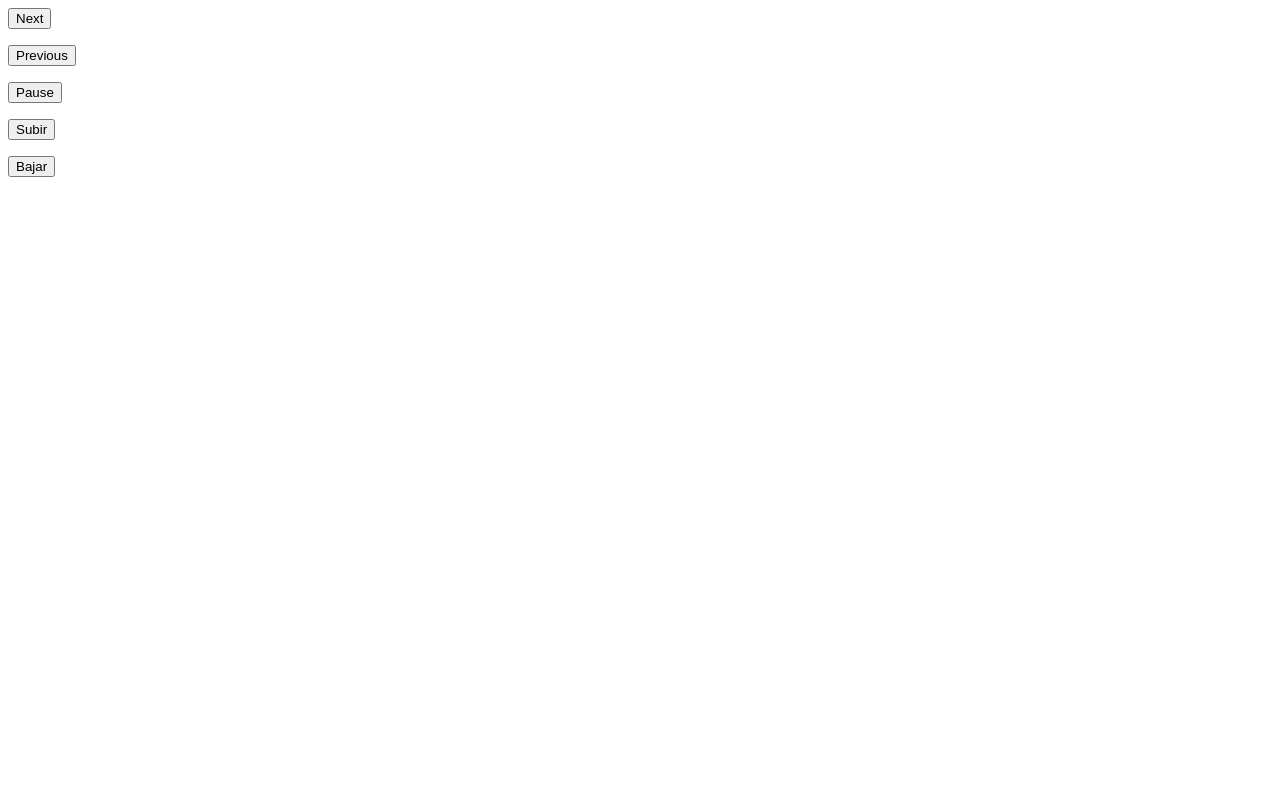
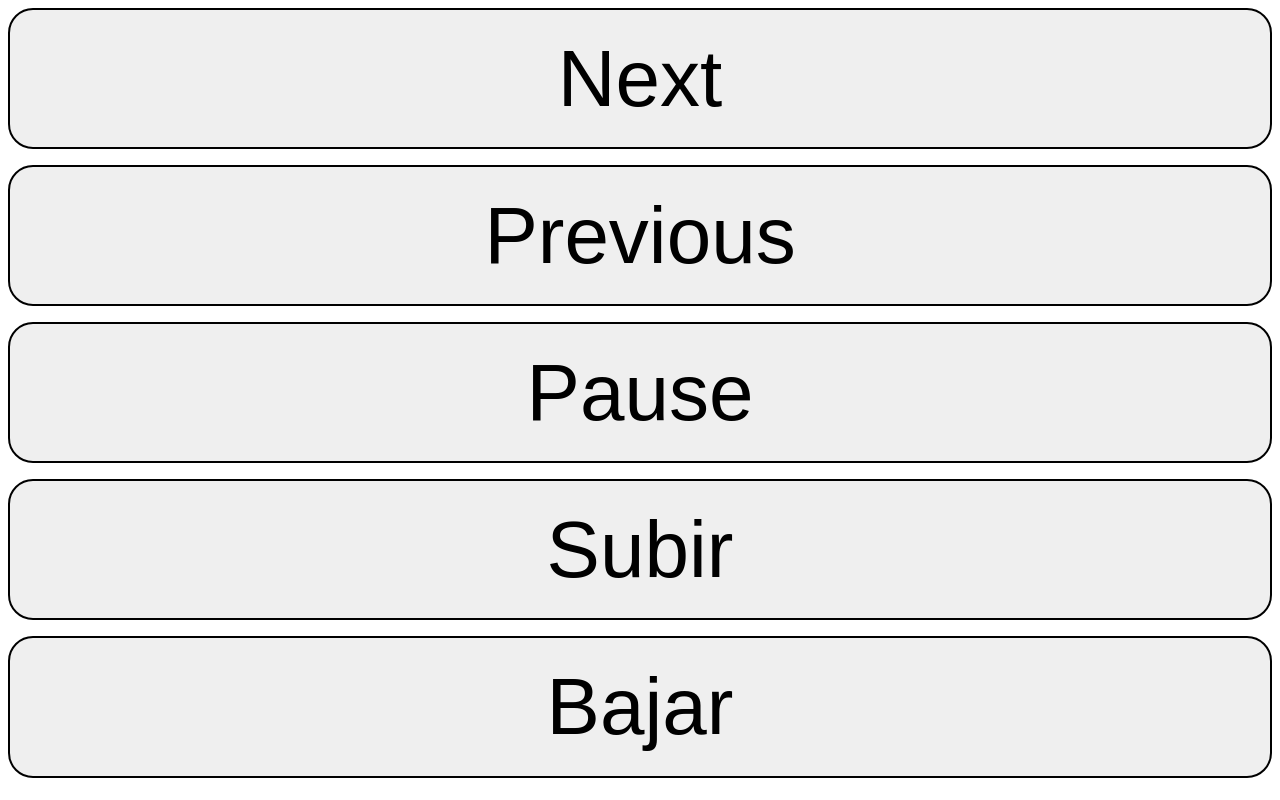
Before and after one commit to alej0varas/webcmd, a Python web app: template templates/mlaunchwebcmd.html in a window 1280 px wide. Run offline with Jinja, Linux system fonts and the light colour scheme; the template is opened without the code that fills it, so the values that code supplies are empty.

Commit message:
Adds style to input tags on mlaunch mod, make bigger buttons

```diff
--- a/templates/mlaunchwebcmd.html
+++ b/templates/mlaunchwebcmd.html
@@ -1,8 +1,17 @@
 <html>
-<body onload="load()">
-<head>
+<body>
 
-<div>
+<style type="text/css">
+input {
+  width: 100%;
+  height: 18%;
+  font-size: 5em;
+  border: 2px solid;
+  border-radius: 25px;
+}
+</style>
+
+<div style="width: 100%; height: 100%;">
 
 <form action="." method="POST">
 
```
